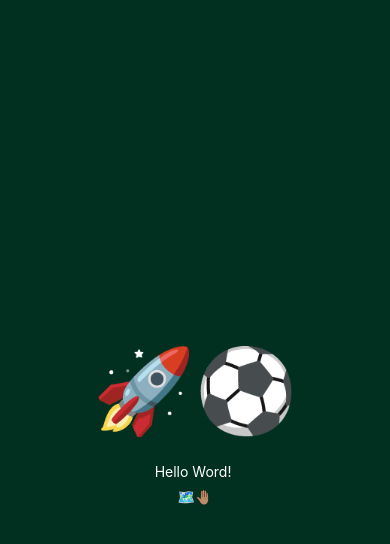
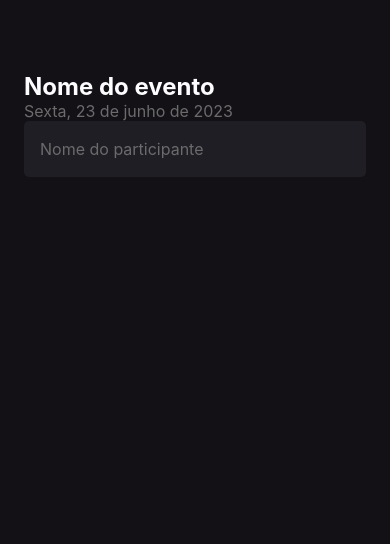
Before and after one commit to jefflennon1/imHereApp, a React Native app: screen / in a window 390 px wide. Shown: the top 544 px of the page. Built offline with nearby package versions, Linux system fonts and the light colour scheme.

Commit message:
More styles definitions

```diff
--- a/src/screens/Home/index.tsx
+++ b/src/screens/Home/index.tsx
@@ -1,16 +1,23 @@
 import { ReactElement } from 'react'
-import { Text , Image} from 'react-native'
-import { SafeAreaProvider, SafeAreaView } from 'react-native-safe-area-context'
+import { Text , View, TextInput} from 'react-native'
 import {styles} from './styles'
 
 export default function Home(): ReactElement {
   return (
-    <SafeAreaProvider>
-      <SafeAreaView style={styles.container}>
-        <Text style={styles.emoji}>🚀⚽</Text>
-        <Text style={styles.text}>Hello Word! </Text>
-        <Text>🗺️🤚🏽</Text>
-        </SafeAreaView>
-    </SafeAreaProvider>
+     <View style={styles.container}>
+      <Text style={styles.eventName}>
+        Nome do evento
+      </Text>
+
+      <Text style={styles.eventDate}>
+        Sexta, 23 de junho de 2023
+      </Text>
+
+      <TextInput
+        style={styles.input}
+        placeholder='Nome do participante'
+        placeholderTextColor="#6b6b6b"
+      />
+     </View>
   )
 }
--- a/src/screens/Home/styles.ts
+++ b/src/screens/Home/styles.ts
@@ -3,16 +3,26 @@ import {StyleSheet} from 'react-native'
 export const styles = StyleSheet.create({
     container: {
       flex: 1,
-      backgroundColor: '#023020',
-      alignItems: 'center',
-      justifyContent: 'center'
+      backgroundColor: '#131016',
+      padding: 24
     },
-    text: {
-      marginBottom: 8,
-      color: '#ffff'
+    eventName: {
+      color: '#FDFCFE',
+      fontWeight: 'bold',
+      fontSize: 24,
+      marginTop:48
     },
-    emoji: {
-      fontSize: 82,
-      marginBottom: 24
+    eventDate:{
+      fontSize:16,
+      color: '#6B6B6B'
+    },
+    input:{
+      backgroundColor: '#1F1E25',
+      height: 56,
+      borderRadius: 5,
+      color: '#FDFCFB',
+      padding: 16,
+      fontSize: 16
     }
+
   })
```
